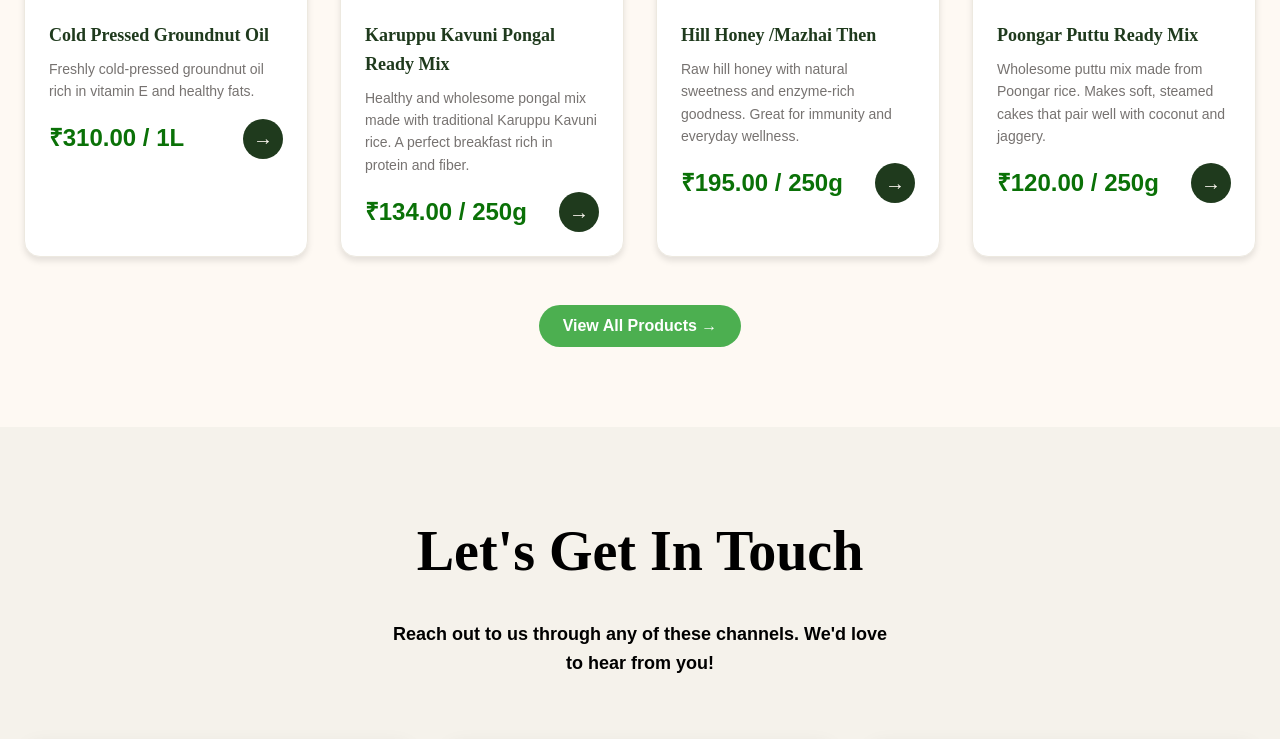
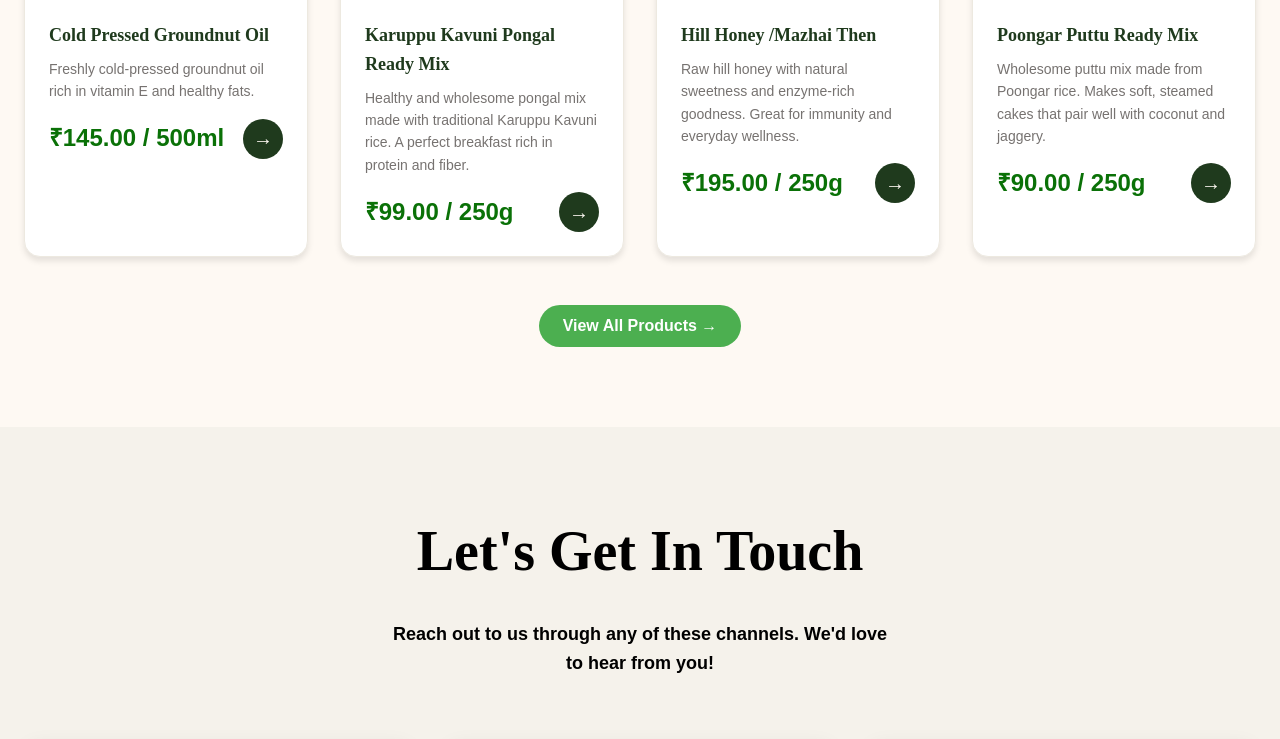
Before and after one commit to TanyaAnandakrishnan/poorna, a plain HTML site: page index.html in a window 1280 px wide. Shown: the part 2180-2919 px from the top of the page. Drawn offline with Linux system fonts and the light colour scheme.

Commit message:
Updated code

```diff
--- a/index.html
+++ b/index.html
@@ -1013,7 +1013,7 @@
                         <h3>Cold Pressed Groundnut Oil</h3>
                         <p>Freshly cold-pressed groundnut oil rich in vitamin E and healthy fats.</p>
                         <div class="product-footer">
-                            <span class="price">₹310.00 / 1L</span>
+                            <span class="price">₹145.00 / 500ml</span>
                             <button class="btn-icon" onclick="event.stopPropagation(); openProductDetail('product2')">→</button>
                         </div>
                     </div>
@@ -1029,7 +1029,7 @@
                         <h3>Karuppu Kavuni Pongal Ready Mix </h3>
                         <p>Healthy and wholesome pongal mix made with traditional Karuppu Kavuni rice. A perfect breakfast rich in protein and fiber.</p>
                         <div class="product-footer">
-                            <span class="price">₹134.00 / 250g</span>
+                            <span class="price">₹99.00 / 250g</span>
                             <button class="btn-icon" onclick="event.stopPropagation(); openProductDetail('product9')">→</button>
                         </div>
                     </div>
@@ -1061,7 +1061,7 @@
                         <h3>Poongar Puttu Ready Mix</h3>
                         <p>Wholesome puttu mix made from Poongar rice. Makes soft, steamed cakes that pair well with coconut and jaggery.</p>
                         <div class="product-footer">
-                            <span class="price">₹120.00 / 250g</span>
+                            <span class="price">₹90.00 / 250g</span>
                             <button class="btn-icon" onclick="event.stopPropagation(); openProductDetail('product17')">→</button>
                         </div>
                     </div>
```
